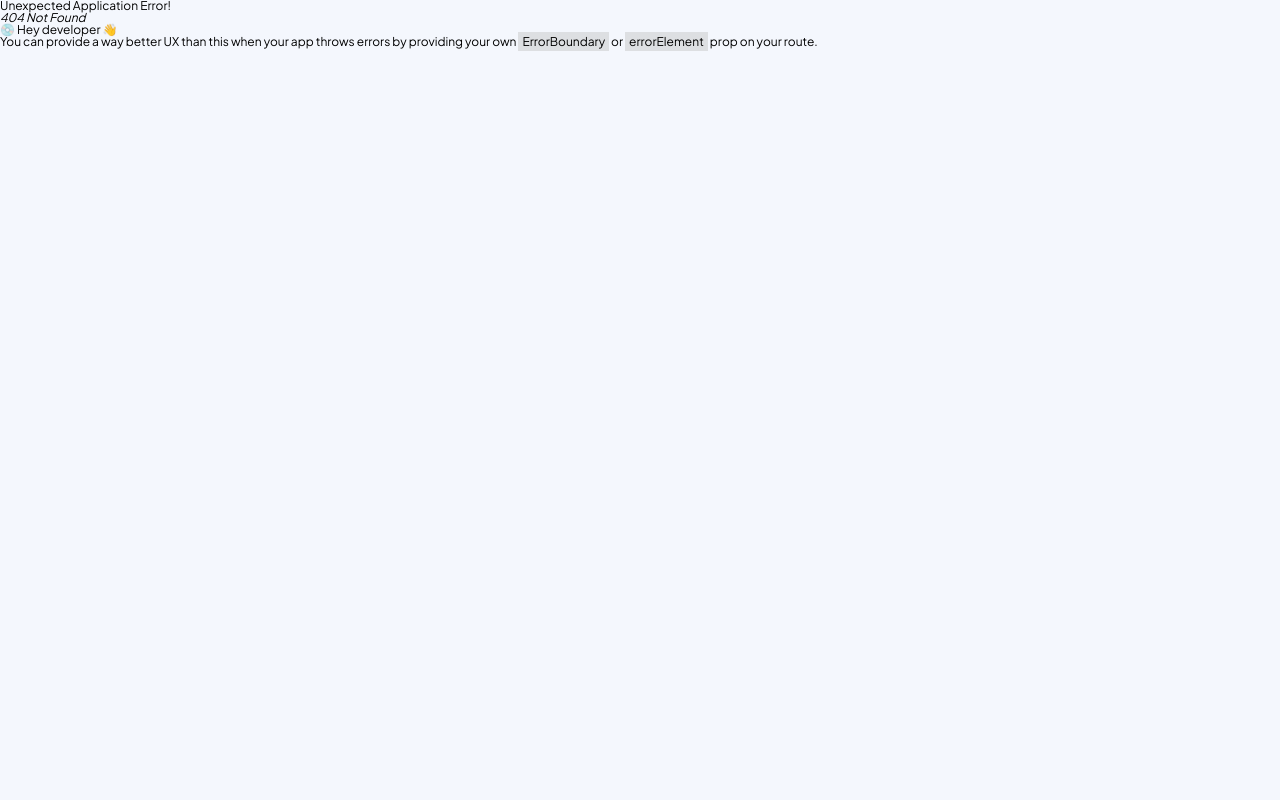
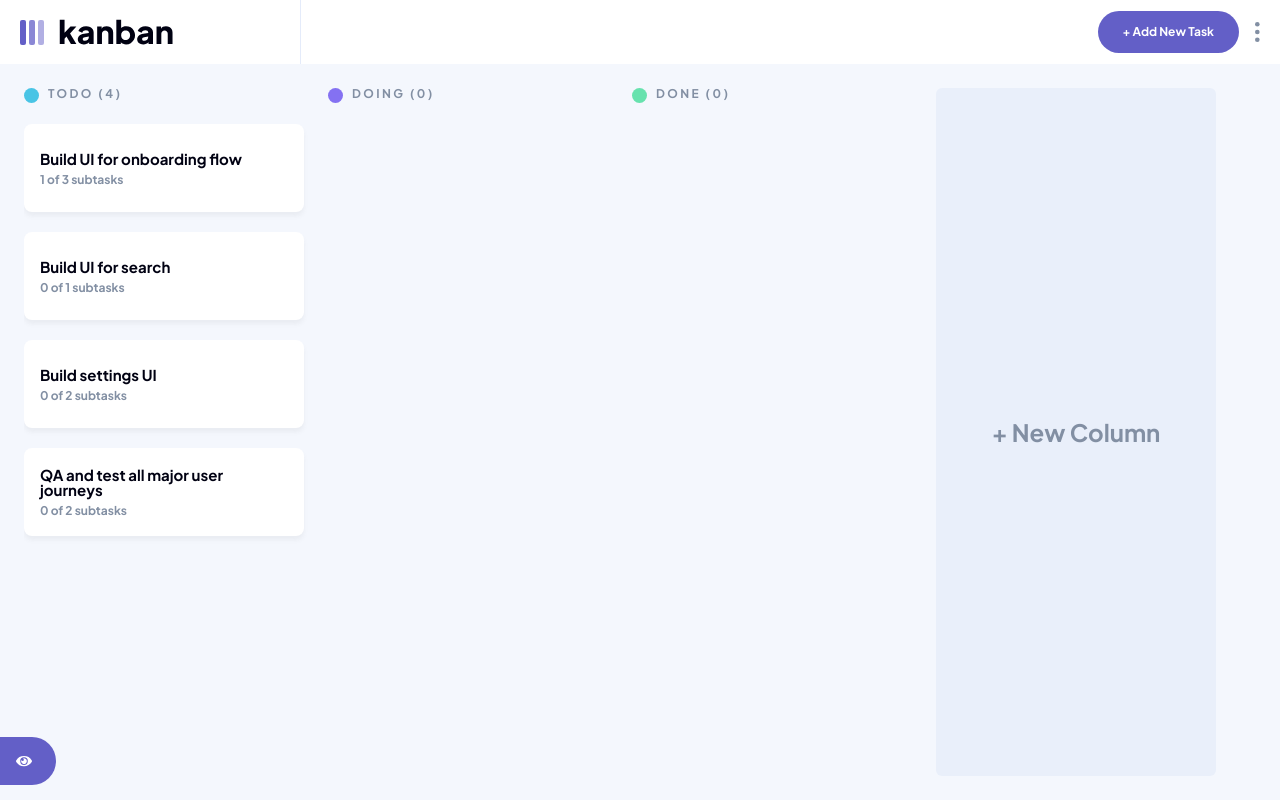
Before and after one commit to DavidBurgess1984/kanban-front-end, a React (Create React App) app: page /#/1cfjh4sdsdXX in a window 1280 px wide. Before the commit this address had no page. Built offline with nearby package versions, Linux system fonts and the light colour scheme.

Commit message:
Changed router to hashrouter

```diff
--- a/package.json
+++ b/package.json
@@ -1,5 +1,5 @@
 {
-  "homepage": "https://davidburgess1984.github.io/kanban-front-end",
+  "homepage": "https://davidburgess1984.github.io/kanban-front-end/#",
   "name": "kandan-front-end",
   "version": "0.1.0",
   "private": true,
--- a/src/components/header/board-selection.js
+++ b/src/components/header/board-selection.js
@@ -12,7 +12,7 @@ const BoardSelection = (props) => {
             <ul className="board-selection__panel-list ">
               {typeof props.boards !== "undefined" && props.boards.length > 0 && props.boards.map((board,i) => {
                 return (
-                  <li key={"board-select-"+i} ><Link to={"/kanban-front-end/"+board.id }  className={board.id === props.activeBoard ? "board-selection__panel-item board-selection__panel-item--active" : "board-selection__panel-item"}>{board.title}</Link></li>
+                  <li key={"board-select-"+i} ><Link to={"/"+board.id }  className={board.id === props.activeBoard ? "board-selection__panel-item board-selection__panel-item--active" : "board-selection__panel-item"}>{board.title}</Link></li>
                 )
               })}
 
--- a/src/containers/board/board-container.js
+++ b/src/containers/board/board-container.js
@@ -25,7 +25,7 @@ const BoardContainer = () => {
             } else if(typeof params.boardId === 'undefined'){
                 if(typeof boards[0] !== 'undefined'){
                     //navigate to first board if not set in url
-                    navigate('/kanban-front-end/'+boards[0].id)
+                    navigate("/"+boards[0].id)
                 }
             }  else {
                 navigate('/error')
--- a/src/containers/board/task-item-container.js
+++ b/src/containers/board/task-item-container.js
@@ -110,7 +110,6 @@ const TaskContainer = React.memo((props) => {
     }),
     end: (item, monitor) => {
       const didDrop = monitor.didDrop()
-      console.log(item)
       if (didDrop) {
         editTaskColumn({
           task_id:item.task.id,
--- a/src/containers/lightbox/content/add-board-container.js
+++ b/src/containers/lightbox/content/add-board-container.js
@@ -95,7 +95,7 @@ const AddBoardContainer = (props) => {
             editBoard(payload)
         } else {
             const boardId = createBoard(payload)
-            navigate('/kanban-front-end/'+boardId)
+            navigate('/'+boardId)
          }
 
 
--- a/src/containers/lightbox/content/delete-board-container.js
+++ b/src/containers/lightbox/content/delete-board-container.js
@@ -14,7 +14,7 @@ const DeleteBoardContainer = (props) => {
     const deleteBoardHandler = (e) => {
         e.preventDefault()
         deleteBoard(props.activeBoard.id)
-        navigate('/kanban-front-end')
+        navigate('/')
         toggleLightboxVisible(false)
     }
 
```
Also changed, not shown: src/App.js (+5 -5 lines), 1 other file (tests, documents, lock files or other folders).
